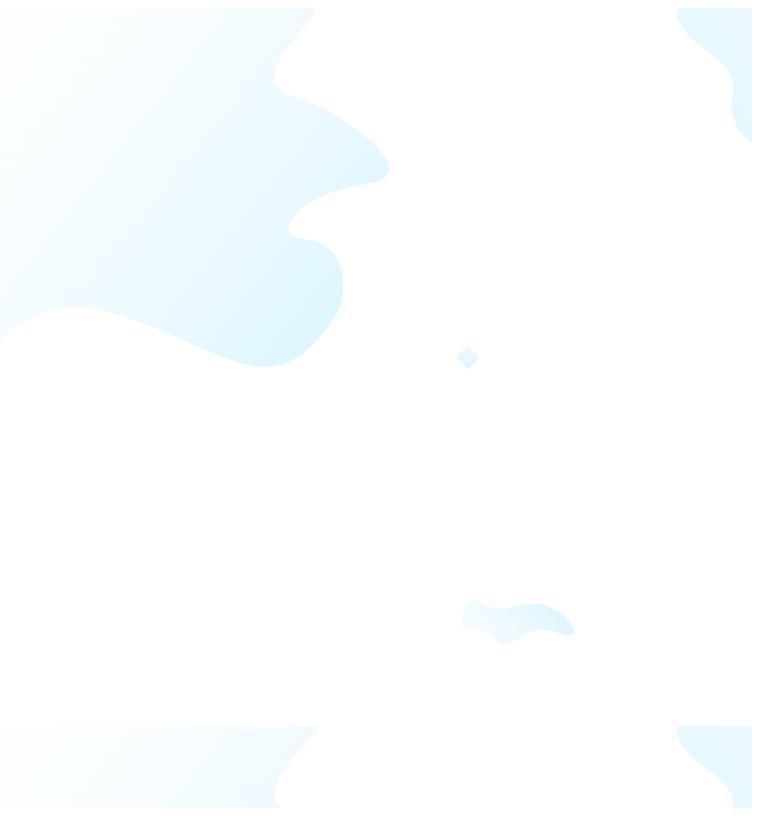
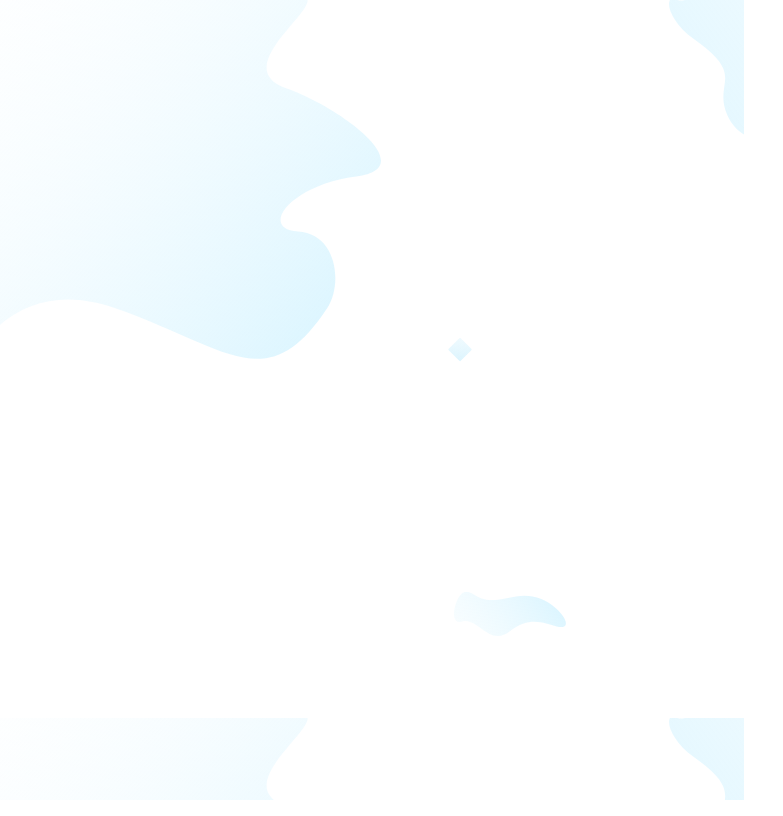
Before and after one commit to BasileDM/Agence-Dev-Brief, a plain HTML site: page header.html in a window 1280 px wide. Shown: the whole page, without its empty margins (56-839 px from the left). Drawn offline with Linux system fonts and the light colour scheme.

Commit message:
16012024 Tom

```diff
--- a/header.css
+++ b/header.css
@@ -1,7 +1,11 @@
+body, html {
+    padding: 0;
+    margin: 0;
+    font-size: 18px;
+}
+
 header {
     height: 100svh;
     width: 100svh;
-    margin: 0;
-    padding: 0;
     background-image: url('images/bg_hero_desktop.svg');
 }
--- a/header.html
+++ b/header.html
@@ -5,7 +5,7 @@
     <meta name="viewport" content="width=device-width, initial-scale=1.0">
     <link rel="stylesheet" href="header.css">
     <script src="script.js"></script>
-    <title>Agence Dev Web Brief</title>
+    <title>Agence Dev Web Header</title>
 </head>
 <body>
     <header>
```
